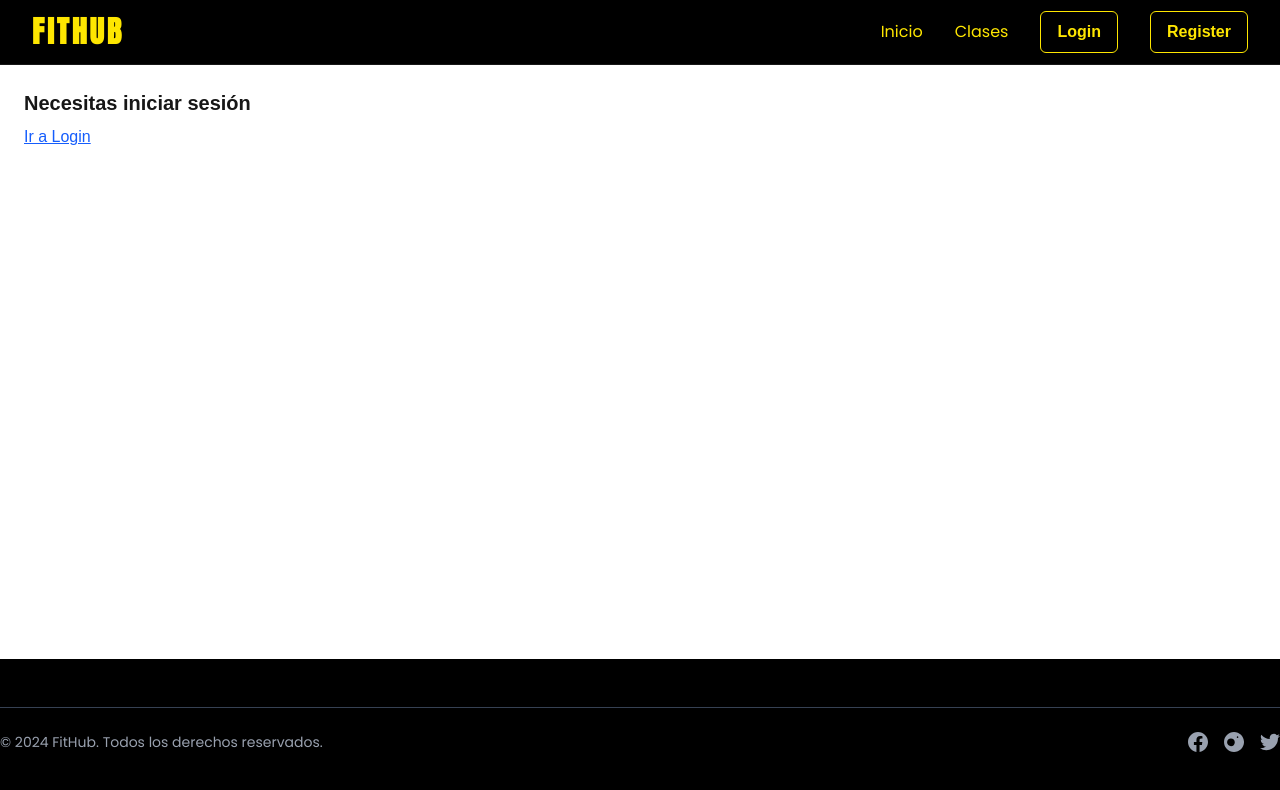
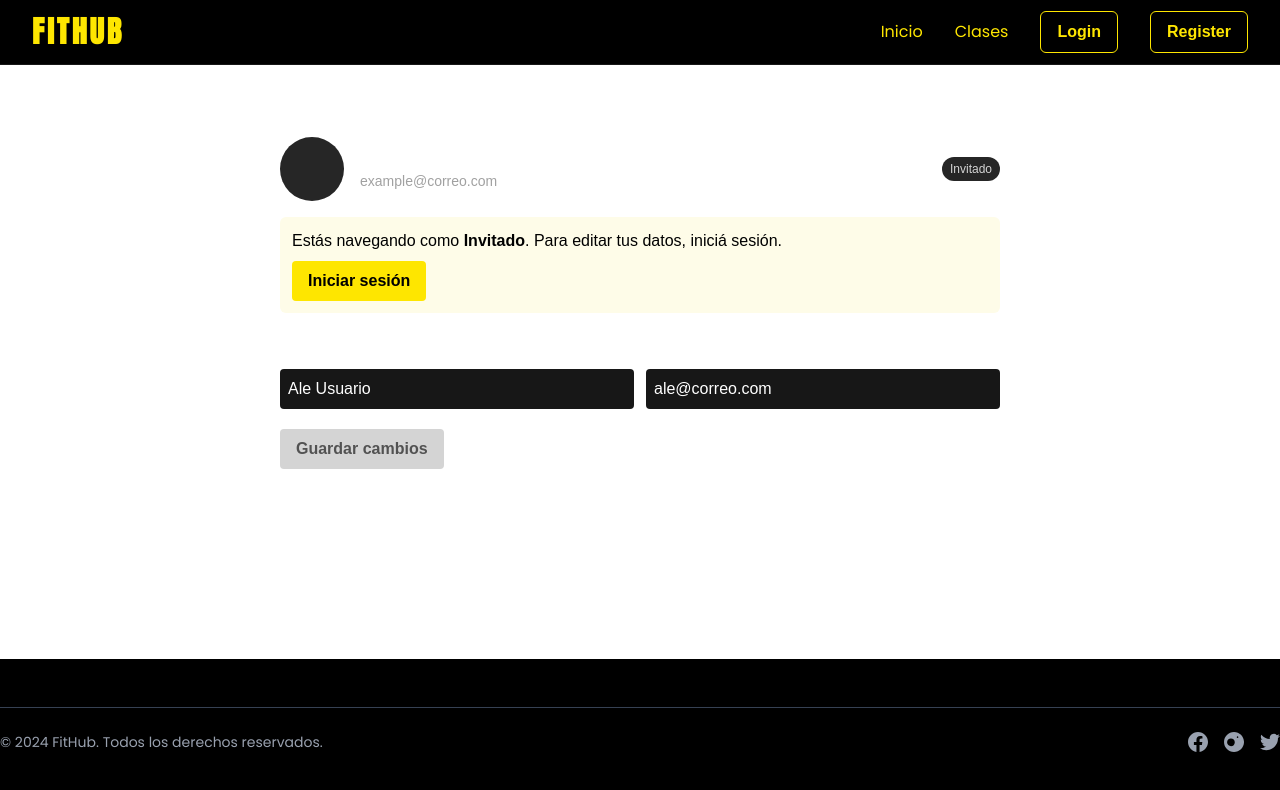
Before and after one commit to fithubhenry/FitHub, a Next.js app in the folder front/: page /profile in a window 1280 px wide. Shown: the top 790 px of the page. Built offline with nearby package versions, Linux system fonts and the light colour scheme.

Commit message:
perfil se puede ver

```diff
--- a/front/src/app/profile/page.tsx
+++ b/front/src/app/profile/page.tsx
@@ -4,16 +4,16 @@ import { useRole } from "@/context/RoleContext";
 import ProfileView from "@/views/ProfileView/ProfileView";
 
 export default function Page() {
-  const { role } = useRole();
+  // const { role } = useRole();
 
-  if (role === "guest") {
-    return (
-      <div className="p-6">
-        <h1 className="text-xl font-bold mb-2">Necesitas iniciar sesión</h1>
-        <Link href="/login" className="text-blue-600 underline">Ir a Login</Link>
-      </div>
-    );
-  }
+  // if (role === "guest") {
+  //   return (
+  //     <div className="p-6">
+  //       <h1 className="text-xl font-bold mb-2">Necesitas iniciar sesión</h1>
+  //       <Link href="/login" className="text-blue-600 underline">Ir a Login</Link>
+  //     </div>
+  //   );
+  // }
 
   return <ProfileView />;
 }
--- a/front/src/views/ProfileView/ProfileView.tsx
+++ b/front/src/views/ProfileView/ProfileView.tsx
@@ -27,8 +27,8 @@ export default function ProfileView() {
       <div className="mt-4 flex items-center gap-4">
         <div className="w-16 h-16 rounded-full bg-neutral-800" />
         <div>
-          <p className="text-white font-semibold">Genaro Usuario</p>
-          <p className="text-neutral-400 text-sm">genaro@correo.com</p>
+          <p className="text-white font-semibold">Ale Usuario</p>
+          <p className="text-neutral-400 text-sm">example@correo.com</p>
         </div>
 
         <span
```
